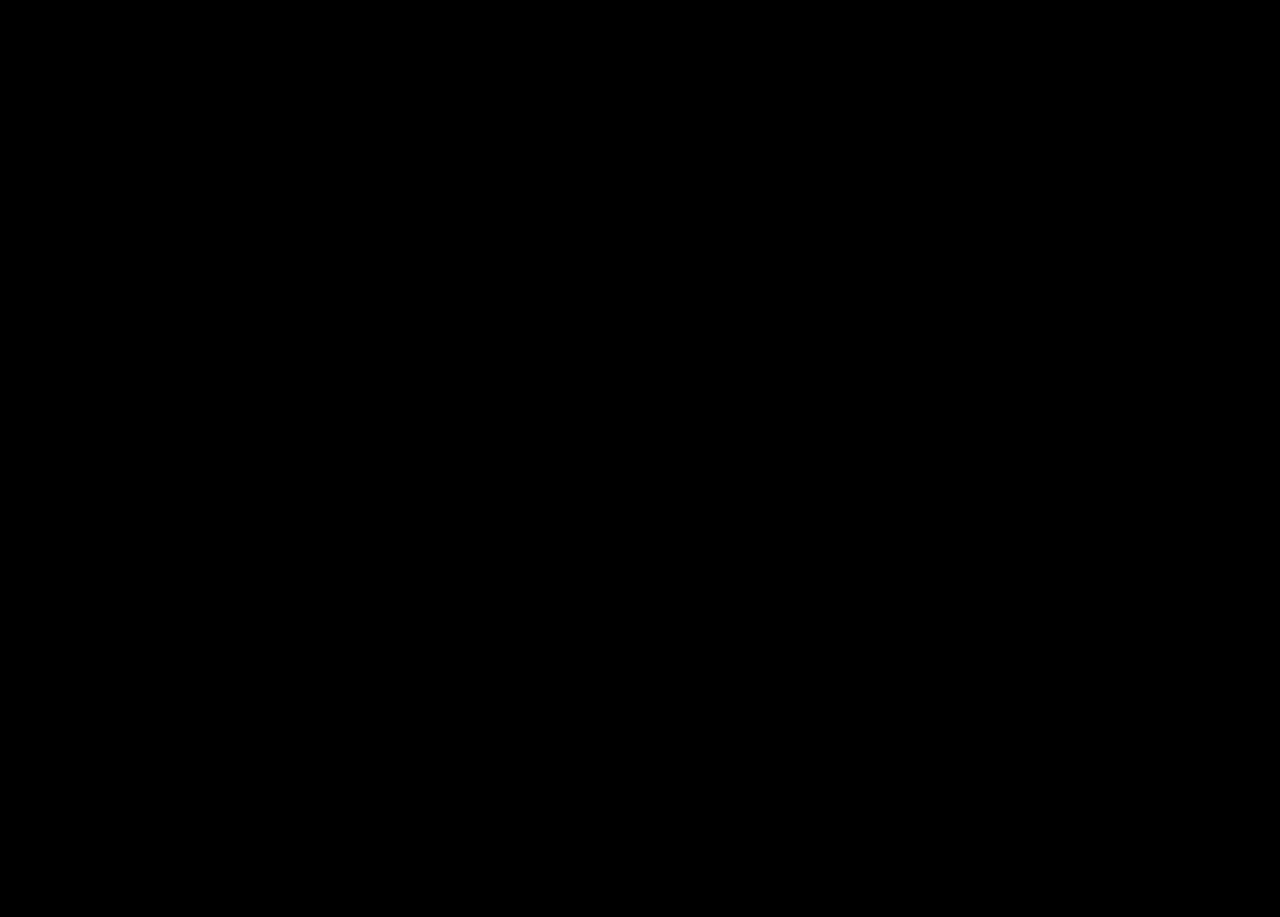
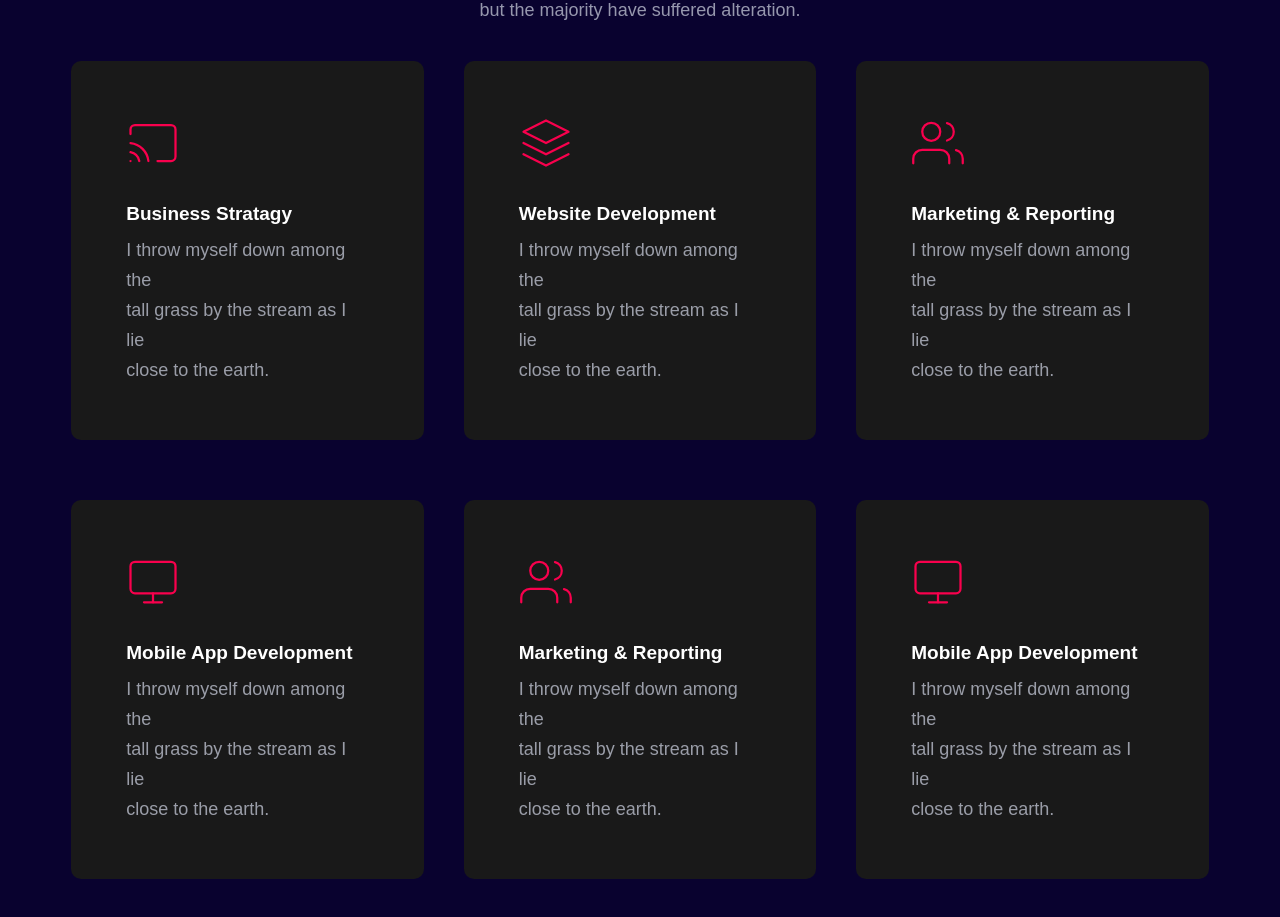
Before and after one commit to sagordevnath/sagor-portfolio, a React (Create React App) app: page / in a window 1280 px wide. Shown: the part 1747-2664 px from the top of the page. Before the commit the page ends 1546 px from the top, so only its background shows below. Built offline with nearby package versions, Linux system fonts and the light colour scheme.

Commit message:
service section create

```diff
--- a/src/App.css
+++ b/src/App.css
@@ -7,7 +7,7 @@
   body{
     width: 100%;
     height: 100%;
-    background-color: #000;
+    background-color: rgb(9, 2, 47);
     font-family: sans-serif;
   }
   a{
--- a/src/App.js
+++ b/src/App.js
@@ -1,12 +1,14 @@
 import About from './About';
 import './App.css';
 import Home from './Home';
+import Services from './Services';
 
 function App() {
   return (
     <div className='App'>
       <Home></Home>
       <About></About>
+      <Services></Services>
     </div>
   );
 }
--- /dev/null
+++ b/src/Services.css
@@ -0,0 +1,52 @@
+h1.heading {
+    font-size: 60px;
+    text-align: center;
+    font-family: Poppins,sans-serif;
+    font-weight: 700;
+    margin-bottom: 10px;
+}
+p.heading.p__color {
+    margin-bottom: 0;
+    text-align: center;
+    line-height: 1.2;
+}
+.service__box {
+    border-radius: 10px;
+    width: 100%;
+    background-color: #191919;
+    padding: 55px;
+    transition: .4s ease;
+}
+.service__box:hover {
+    transform: translateY(5px);
+    background-image: linear-gradient(
+90deg,#f61b10,#ef0963);
+}
+.service__box:hover .icon{
+    color: #fff;
+}
+.service__box:hover p.service__text.p__color{
+    color: #fff!important;
+}
+
+.icon {
+    font-size: 54px;
+    font-weight: 400;
+    margin-bottom: 23px;
+    display: inline-flex;
+    color: #f9004d;
+}
+p.service__text.p__color {
+    margin-bottom: 0;
+}
+h1.service__text {
+    font-size: 19px;
+    font-family: Poppins,sans-serif;
+    padding: 10px 0px;
+}
+/* RESPONSIVE */
+@media only screen and (max-width: 1024px){
+.service__box {
+    padding: 32px;
+}
+}
--- /dev/null
+++ b/src/Services.js
@@ -0,0 +1,218 @@
+import React from "react";
+import "./Services.css";
+
+function Services() {
+  return (
+    <div className="service component__space" id="Services">
+
+      <div className="heading">
+        <h1 className="heading">My Awesome Service</h1>
+        <p className="heading p__color">
+          There are many variations of passages of Lorem Ipsum available,
+        </p>
+        <p className="heading p__color">
+          but the majority have suffered alteration.
+        </p>
+      </div>
+
+      <div className="container">
+        <div className="row">
+          <div className="col__3">
+            <div className="service__box pointer">
+              <div className="icon">
+                <svg
+                  stroke="currentColor"
+                  fill="none"
+                  stroke-width="2"
+                  viewBox="0 0 24 24"
+                  stroke-linecap="round"
+                  stroke-linejoin="round"
+                  height="1em"
+                  width="1em"
+                  xmlns="http://www.w3.org/2000/svg"
+                >
+                  <path d="M2 16.1A5 5 0 0 1 5.9 20M2 12.05A9 9 0 0 1 9.95 20M2 8V6a2 2 0 0 1 2-2h16a2 2 0 0 1 2 2v12a2 2 0 0 1-2 2h-6"></path>
+                  <line x1="2" y1="20" x2="2" y2="20"></line>
+                </svg>
+              </div>
+              <div className="service__meta">
+                <h1 className="service__text">Business Stratagy</h1>
+                <p className="p service__text p__color">
+                  I throw myself down among the
+                </p>
+                <p className="p service__text p__color">
+                  tall grass by the stream as I lie
+                </p>
+                <p className="p service__text p__color">close to the earth.</p>
+              </div>
+            </div>
+          </div>
+
+          <div className="col__3">
+            <div className="service__box pointer">
+              <div className="icon">
+                <svg
+                  stroke="currentColor"
+                  fill="none"
+                  stroke-width="2"
+                  viewBox="0 0 24 24"
+                  stroke-linecap="round"
+                  stroke-linejoin="round"
+                  height="1em"
+                  width="1em"
+                  xmlns="http://www.w3.org/2000/svg"
+                >
+                  <polygon points="12 2 2 7 12 12 22 7 12 2"></polygon>
+                  <polyline points="2 17 12 22 22 17"></polyline>
+                  <polyline points="2 12 12 17 22 12"></polyline>
+                </svg>
+              </div>
+              <div className="service__meta">
+                <h1 className="service__text">Website Development</h1>
+                <p className="p service__text p__color">
+                  I throw myself down among the
+                </p>
+                <p className="p service__text p__color">
+                  tall grass by the stream as I lie
+                </p>
+                <p className="p service__text p__color">close to the earth.</p>
+              </div>
+            </div>
+          </div>
+
+          <div className="col__3">
+            <div className="service__box pointer">
+              <div className="icon">
+                <svg
+                  stroke="currentColor"
+                  fill="none"
+                  stroke-width="2"
+                  viewBox="0 0 24 24"
+                  stroke-linecap="round"
+                  stroke-linejoin="round"
+                  height="1em"
+                  width="1em"
+                  xmlns="http://www.w3.org/2000/svg"
+                >
+                  <path d="M17 21v-2a4 4 0 0 0-4-4H5a4 4 0 0 0-4 4v2"></path>
+                  <circle cx="9" cy="7" r="4"></circle>
+                  <path d="M23 21v-2a4 4 0 0 0-3-3.87"></path>
+                  <path d="M16 3.13a4 4 0 0 1 0 7.75"></path>
+                </svg>
+              </div>
+              <div className="service__meta">
+                <h1 className="service__text">Marketing & Reporting</h1>
+                <p className="p service__text p__color">
+                  I throw myself down among the
+                </p>
+                <p className="p service__text p__color">
+                  tall grass by the stream as I lie
+                </p>
+                <p className="p service__text p__color">close to the earth.</p>
+              </div>
+            </div>
+          </div>
+
+          <div className="col__3">
+            <div className="service__box pointer">
+              <div className="icon">
+                <svg
+                  stroke="currentColor"
+                  fill="none"
+                  stroke-width="2"
+                  viewBox="0 0 24 24"
+                  stroke-linecap="round"
+                  stroke-linejoin="round"
+                  height="1em"
+                  width="1em"
+                  xmlns="http://www.w3.org/2000/svg"
+                >
+                  <rect x="2" y="3" width="20" height="14" rx="2" ry="2"></rect>
+                  <line x1="8" y1="21" x2="16" y2="21"></line>
+                  <line x1="12" y1="17" x2="12" y2="21"></line>
+                </svg>
+              </div>
+              <div className="service__meta">
+                <h1 className="service__text">Mobile App Development</h1>
+                <p className="p service__text p__color">
+                  I throw myself down among the
+                </p>
+                <p className="p service__text p__color">
+                  tall grass by the stream as I lie
+                </p>
+                <p className="p service__text p__color">close to the earth.</p>
+              </div>
+            </div>
+          </div>
+
+          <div className="col__3">
+            <div className="service__box pointer">
+              <div className="icon">
+                <svg
+                  stroke="currentColor"
+                  fill="none"
+                  stroke-width="2"
+                  viewBox="0 0 24 24"
+                  stroke-linecap="round"
+                  stroke-linejoin="round"
+                  height="1em"
+                  width="1em"
+                  xmlns="http://www.w3.org/2000/svg"
+                >
+                  <path d="M17 21v-2a4 4 0 0 0-4-4H5a4 4 0 0 0-4 4v2"></path>
+                  <circle cx="9" cy="7" r="4"></circle>
+                  <path d="M23 21v-2a4 4 0 0 0-3-3.87"></path>
+                  <path d="M16 3.13a4 4 0 0 1 0 7.75"></path>
+                </svg>
+              </div>
+              <div className="service__meta">
+                <h1 className="service__text">Marketing & Reporting</h1>
+                <p className="p service__text p__color">
+                  I throw myself down among the
+                </p>
+                <p className="p service__text p__color">
+                  tall grass by the stream as I lie
+                </p>
+                <p className="p service__text p__color">close to the earth.</p>
+              </div>
+            </div>
+          </div>
+
+          <div className="col__3">
+            <div className="service__box pointer">
+              <div className="icon">
+                <svg
+                  stroke="currentColor"
+                  fill="none"
+                  stroke-width="2"
+                  viewBox="0 0 24 24"
+                  stroke-linecap="round"
+                  stroke-linejoin="round"
+                  height="1em"
+                  width="1em"
+                  xmlns="http://www.w3.org/2000/svg"
+                >
+                  <rect x="2" y="3" width="20" height="14" rx="2" ry="2"></rect>
+                  <line x1="8" y1="21" x2="16" y2="21"></line>
+                  <line x1="12" y1="17" x2="12" y2="21"></line>
+                </svg>
+              </div>
+              <div className="service__meta">
+                <h1 className="service__text">Mobile App Development</h1>
+                <p className="p service__text p__color">
+                  I throw myself down among the
+                </p>
+                <p className="p service__text p__color">
+                  tall grass by the stream as I lie
+                </p>
+                <p className="p service__text p__color">close to the earth.</p>
+              </div>
+            </div>
+          </div>
+        </div>
+      </div>
+    </div>
+  );
+}
+
+export default Services;
```
